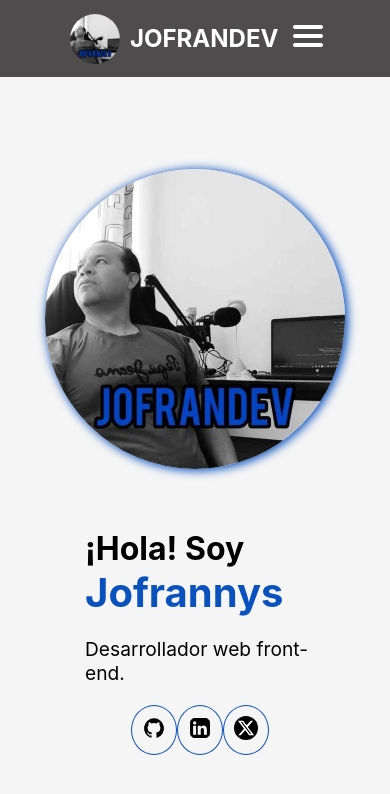
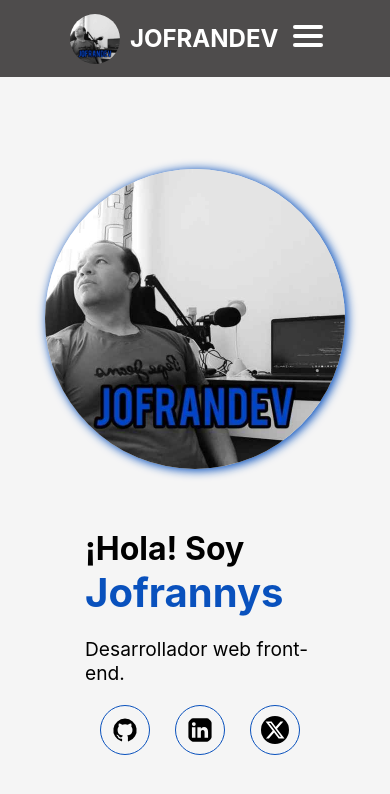
Before and after one commit to JofrarcDev/Portafolio, a React (Create React App) app: page / in a window 390 px wide. Shown: the top 794 px of the page. Built offline with nearby package versions, Linux system fonts and the light colour scheme.

Commit message:
modificación modo responsivo de redes sociales

```diff
--- a/src/componentes/Inicio/inicio.css
+++ b/src/componentes/Inicio/inicio.css
@@ -80,7 +80,7 @@
         width: 100%;
     }
     .contenedor__inicio .contenedor__texto .redes__sociales {
-        width: 60%;
+        width: 200px;
     }
     .contenedor__inicio .contenedor__texto .redes__sociales a {
         width: 50px;
```
